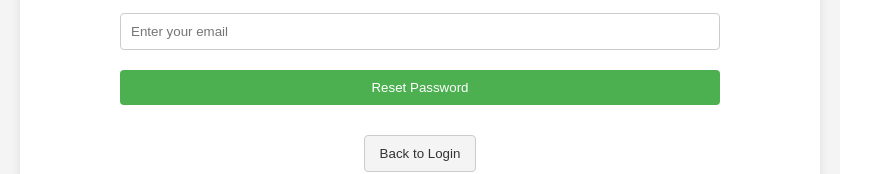
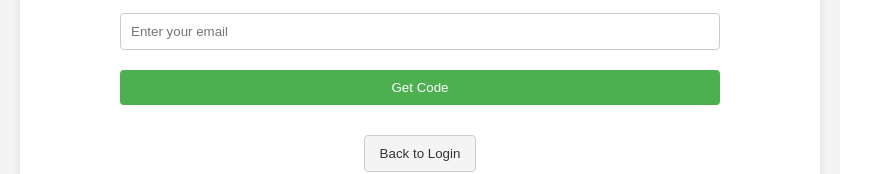
Before and after one commit to TS29TR21/Front-end, a React (Create React App) app in the folder frontend-bananaboat/: page /reset-password-page in a window 1280 px wide. Shown: the part 218-392 px from the top of the page, without its empty margins (0-877 px from the left). Built offline with nearby package versions, Linux system fonts and the light colour scheme.

Commit message:
Update reset-password.js

```diff
--- a/frontend-bananaboat/src/components/reset-password.js
+++ b/frontend-bananaboat/src/components/reset-password.js
@@ -33,7 +33,7 @@ const PasswordReset = ({ handleBackToLoginClick }) => {
           <div style={styles.formGroup}>
             <input
               type="submit"
-              value="Reset Password"
+              value="Get Code"
               style={styles.submitButton}
             />
           </div>
```
